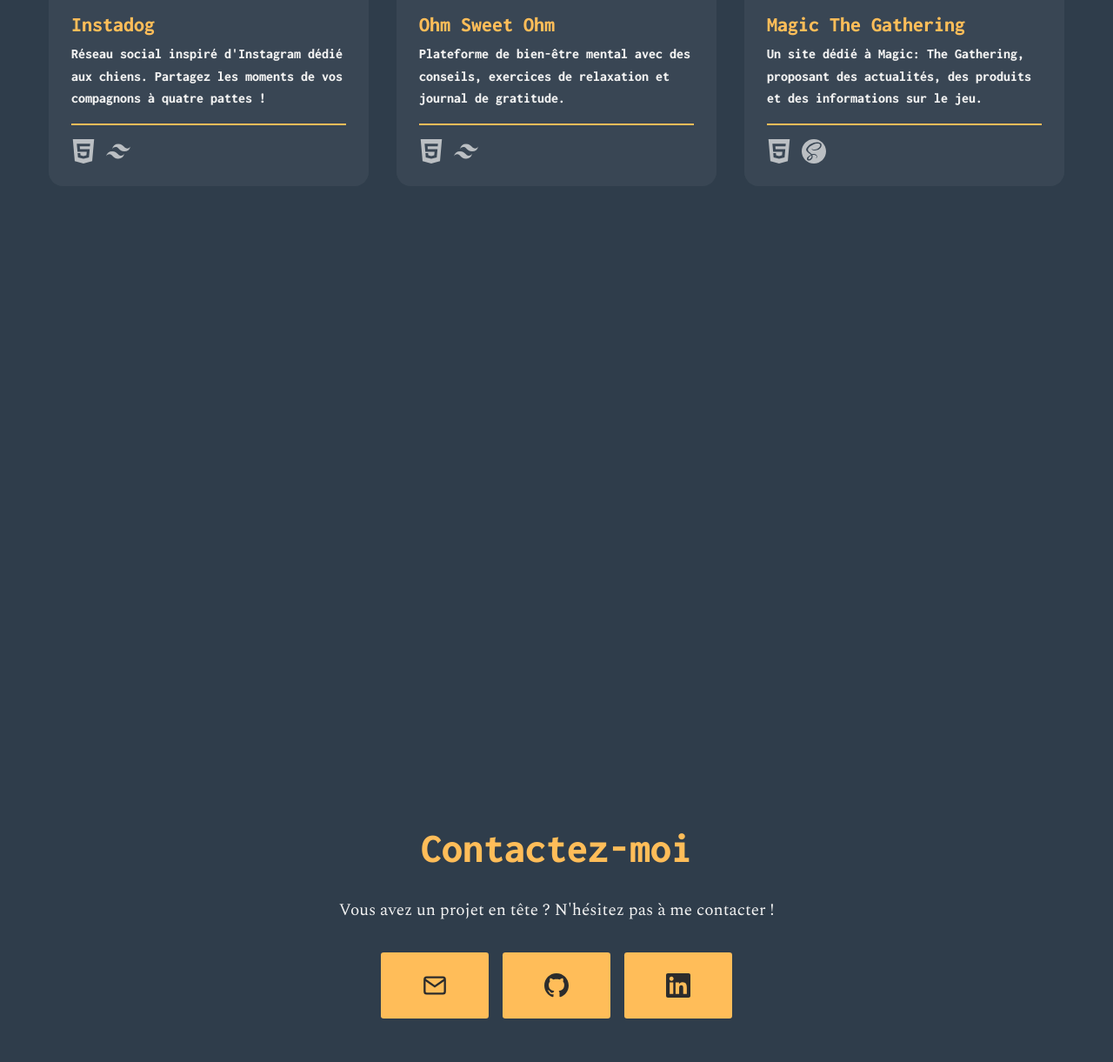
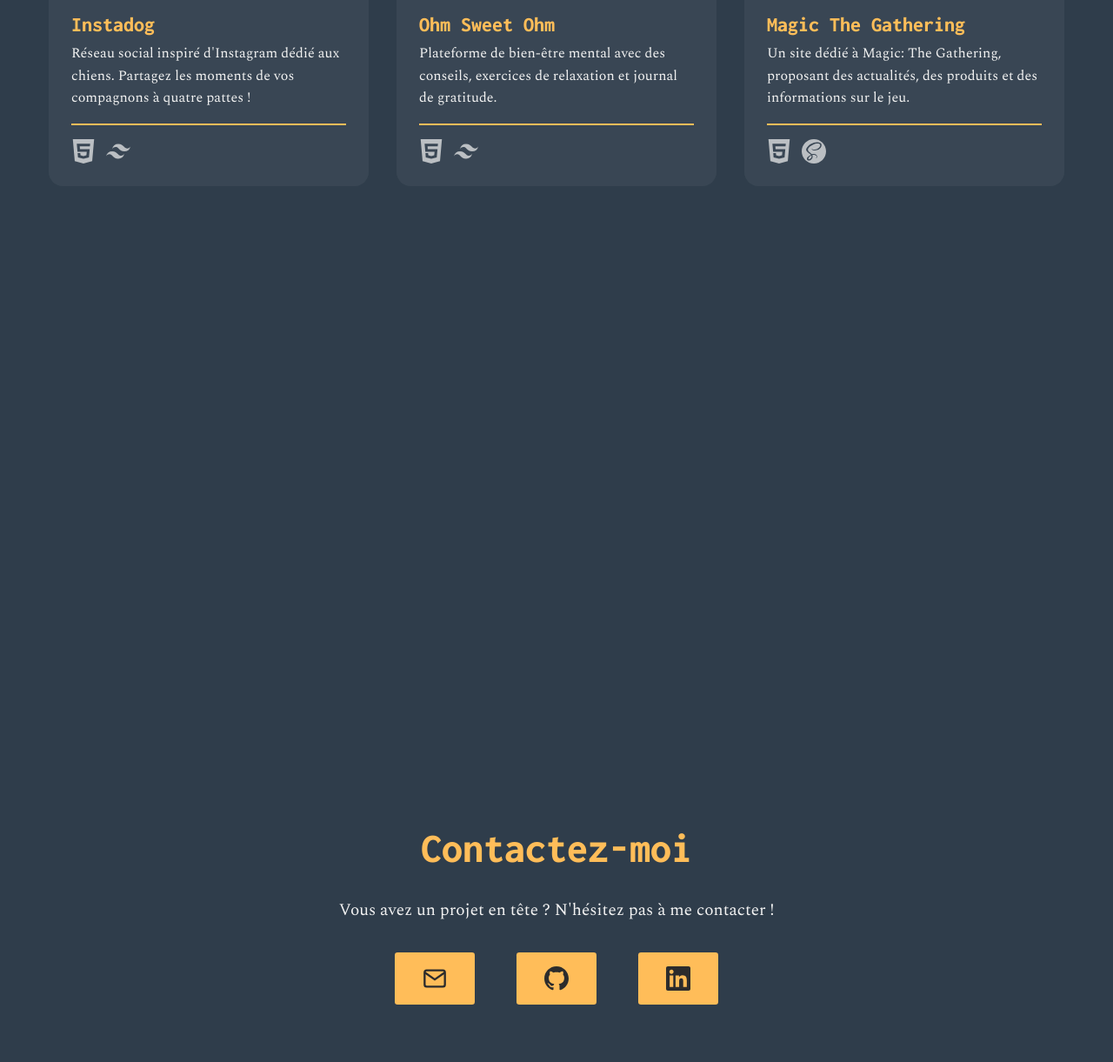
Before and after one commit to HugoLeSignor/Portfolio, a website: page index.html in a window 1280 px wide. Shown: the part 3759-4980 px from the top of the page at 87% size. Drawn offline with Linux system fonts and the light colour scheme.

Commit message:
[UPDATE]

```diff
--- a/assets/js/script.js
+++ b/assets/js/script.js
@@ -35,7 +35,7 @@
       }
     },
     true
-  ) // Utiliser capture phase pour être prioritaire
+  )
 }
 
 // Fermer le menu quand on clique en dehors
--- a/assets/scss/base/_fonts.scss
+++ b/assets/scss/base/_fonts.scss
@@ -8,7 +8,7 @@
   src: url('../fonts/Spectral-Regular.ttf');
 }
 
-body {
+body, p {
   font-family: 'Spectral', serif;
 }
 
--- a/assets/scss/components/_buttons.scss
+++ b/assets/scss/components/_buttons.scss
@@ -10,11 +10,12 @@
   align-items: center;
   justify-content: center;
   gap: 0.5rem;
-  padding: 1.5rem 3rem;
+  padding: 1rem 2rem;
   font-size: 1.4rem;
   font-weight: 500;
   position: relative;
   z-index: 150;
+  margin: 0 1rem;
 
   svg {
     width: 28px;
--- a/assets/scss/layout/_contact.scss
+++ b/assets/scss/layout/_contact.scss
@@ -1,7 +1,7 @@
 @use '../abstracts/variables' as *;
 
 .contact {
-  margin-bottom: 5rem;
+  margin-bottom: 15rem;
   padding: 3rem 1rem;
 
   h2 {
--- a/assets/scss/layout/_portfolio.scss
+++ b/assets/scss/layout/_portfolio.scss
@@ -45,7 +45,7 @@
 
   &__description {
     color: $text;
-    font-size: 1rem;
+    font-weight: 400;
     line-height: 1.6;
   }
 
```
Also changed, not shown: assets/css/style.css, 1 other file.
